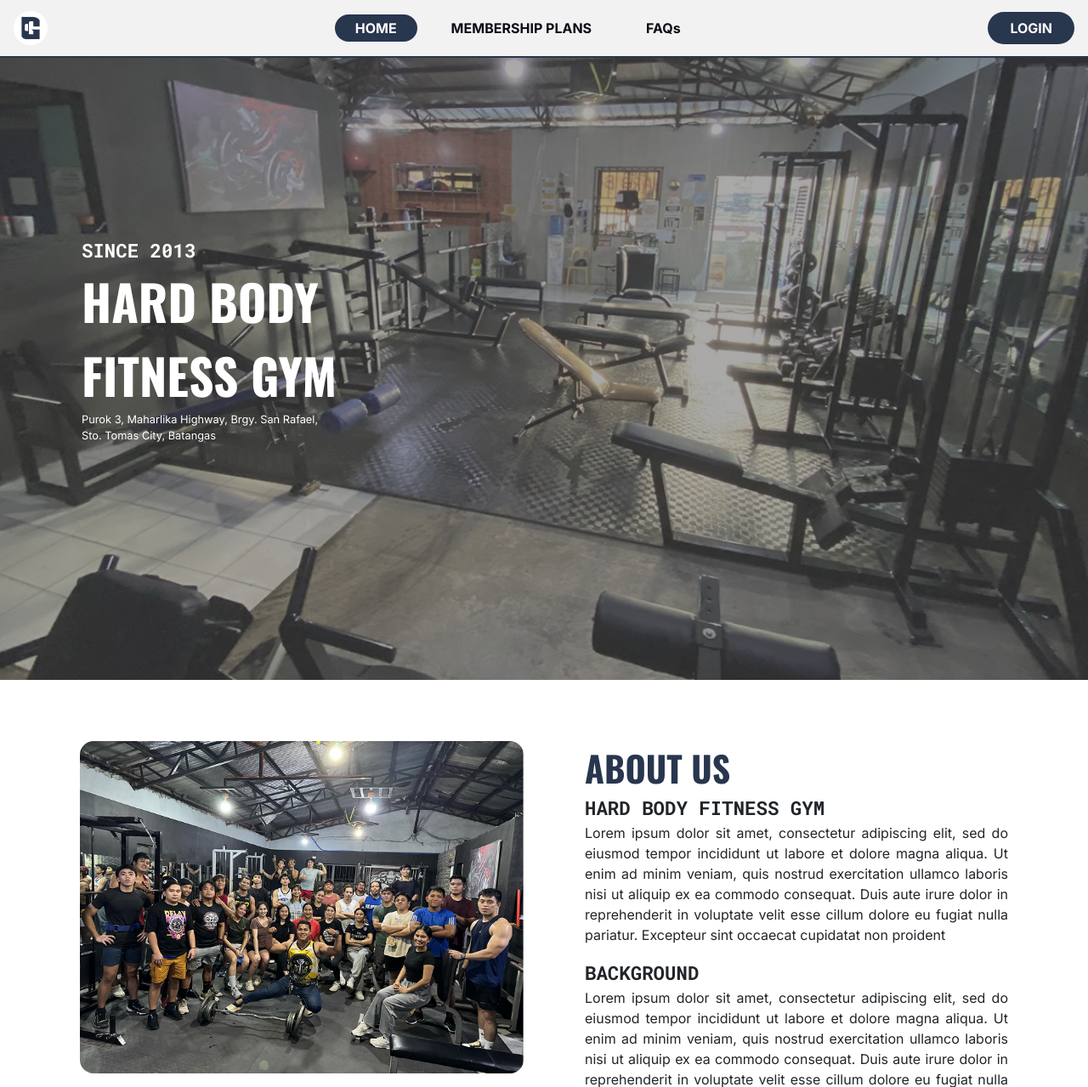
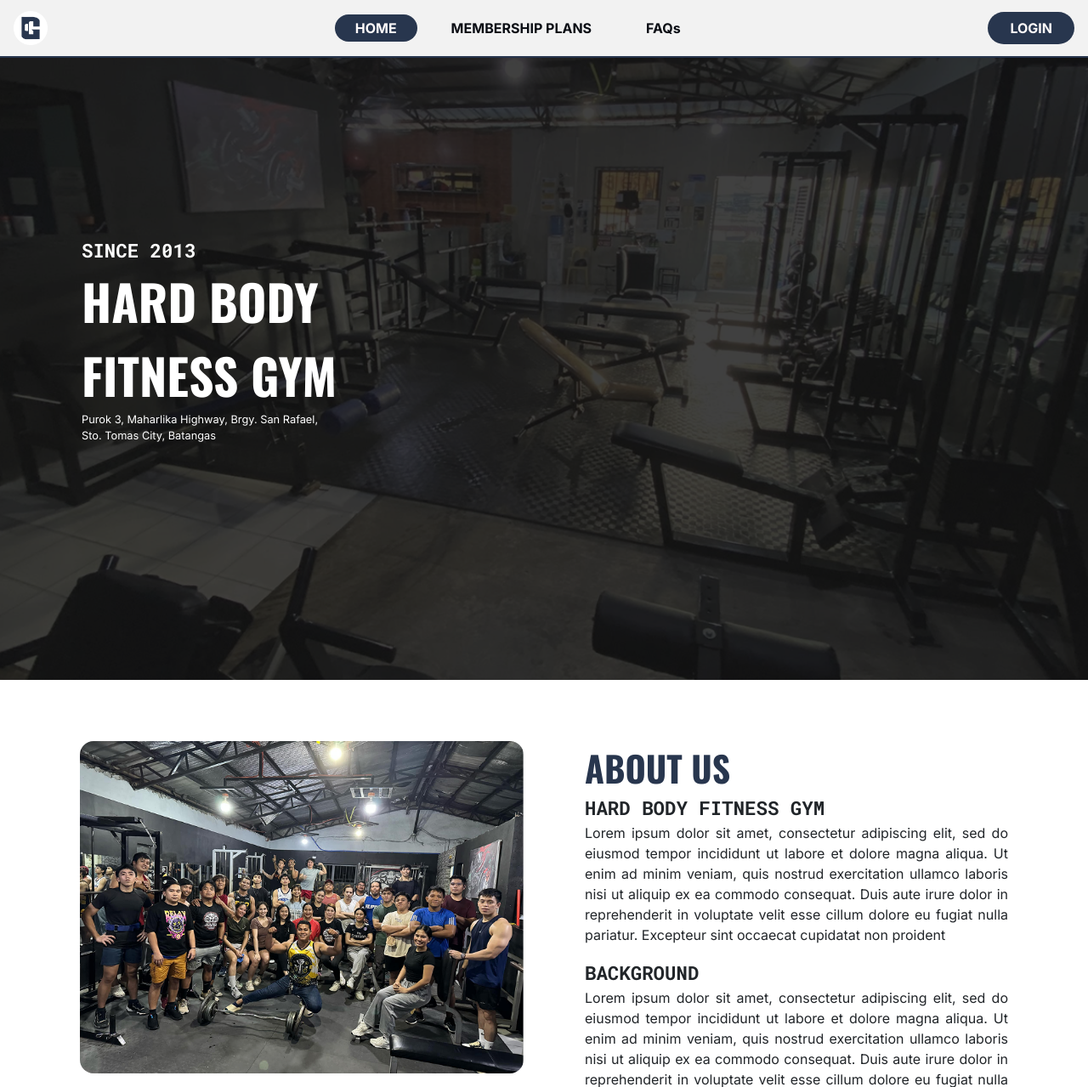
Before and after one commit to ProjectGymBoost/GymBoost.com, a PHP site: page /?page=home in a window 1280 px wide. Shown: the top 1279 px of the page at 85% size. Run offline with PHP 8.4, Linux system fonts and the light colour scheme.

Commit message:
FE | Adjust website cover

```diff
--- a/assets/css/web.css
+++ b/assets/css/web.css
@@ -160,6 +160,13 @@
 .custom-accordion .accordion-body {
   background-color: var(--text-color-light);
   color: var(--text-color-dark);
+}
+
+.cover-overlay {
+  position: absolute;
+  inset: 0;
+  background-color: #0000009e;
+  z-index: 0;
 }
 
 /* Footer */
--- a/web/faqs.php
+++ b/web/faqs.php
@@ -1,6 +1,7 @@
 <!-- FAQs Cover Page -->
+<div class="cover-overlay"></div>
 <div class="cover d-flex align-items-center">
-    <div class="text-white ps-4 ps-md-5 ms-md-5">
+    <div class="text-white ps-4 ps-md-5 ms-md-5" style="position: relative; z-index: 1;">
         <div class="subheading">FREQUENTLY ASKED QUESTIONS</div>
         <div class="heading" style="font-size: clamp(2.5rem, 4vw, 5.2rem)">
             WE'VE GOT ANSWERS!
--- a/web/home.php
+++ b/web/home.php
@@ -1,5 +1,6 @@
+<div class="cover-overlay"></div>
 <div class="bg-img d-flex align-items-center">
-   <div class="text-white ps-4 ps-md-5 ms-md-5">
+   <div class="text-white ps-4 ps-md-5 ms-md-5" style="position: relative; z-index: 1;">
       <div class="subheading m-0">SINCE 2013</div>
       <div class="heading" style="font-size: clamp(2.5rem, 4.5vw, 5.2rem);">HARD BODY <br> FITNESS GYM</div>
       <div style="font-size: clamp(.8rem, 1vw, 3rem);">Purok 3, Maharlika Highway, Brgy. San Rafael, <br> Sto. Tomas City, Batangas</div>
--- a/web/membership-plans.php
+++ b/web/membership-plans.php
@@ -1,5 +1,6 @@
+<div class="cover-overlay"></div>
 <div class="membership-bg-img d-flex align-items-center">
-    <div class="text-white ps-4 ps-md-5 ms-md-5">
+    <div class="text-white ps-4 ps-md-5 ms-md-5" style="position: relative; z-index: 1;">
         <div class="subheading">MEMBERSHIP</div>
         <div class="heading" style="font-size: clamp(2.5rem, 4vw, 5.2rem)">
             THE ULTIMATE <br />
```
